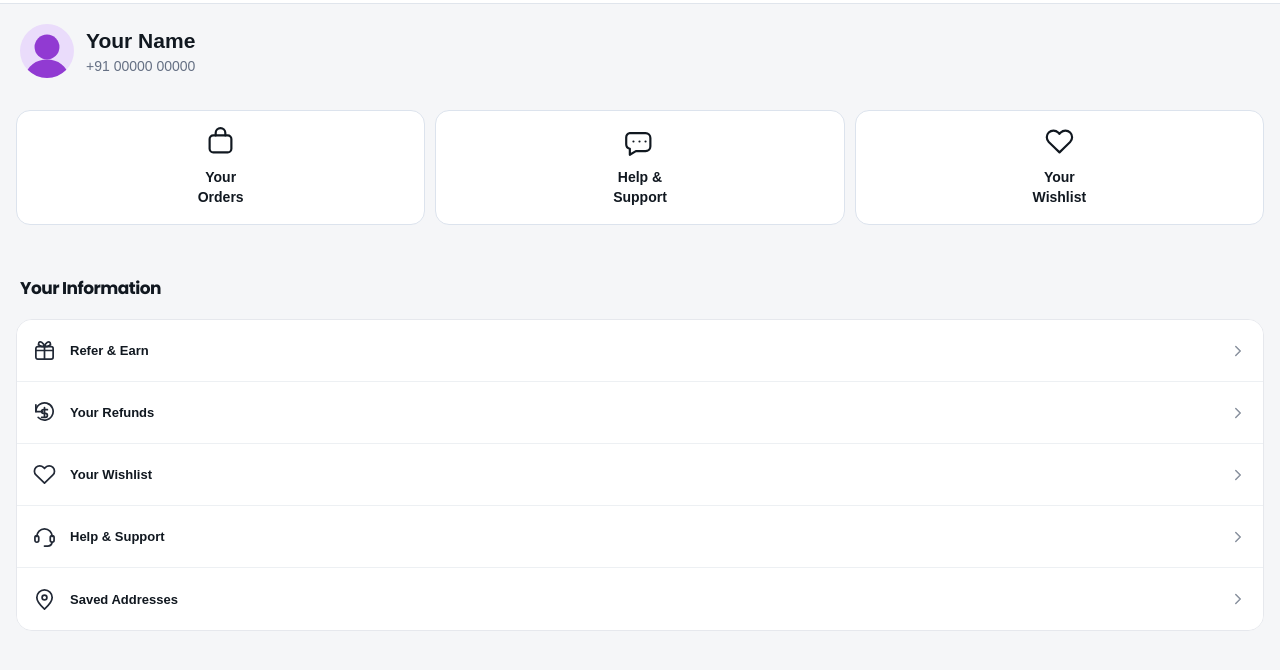
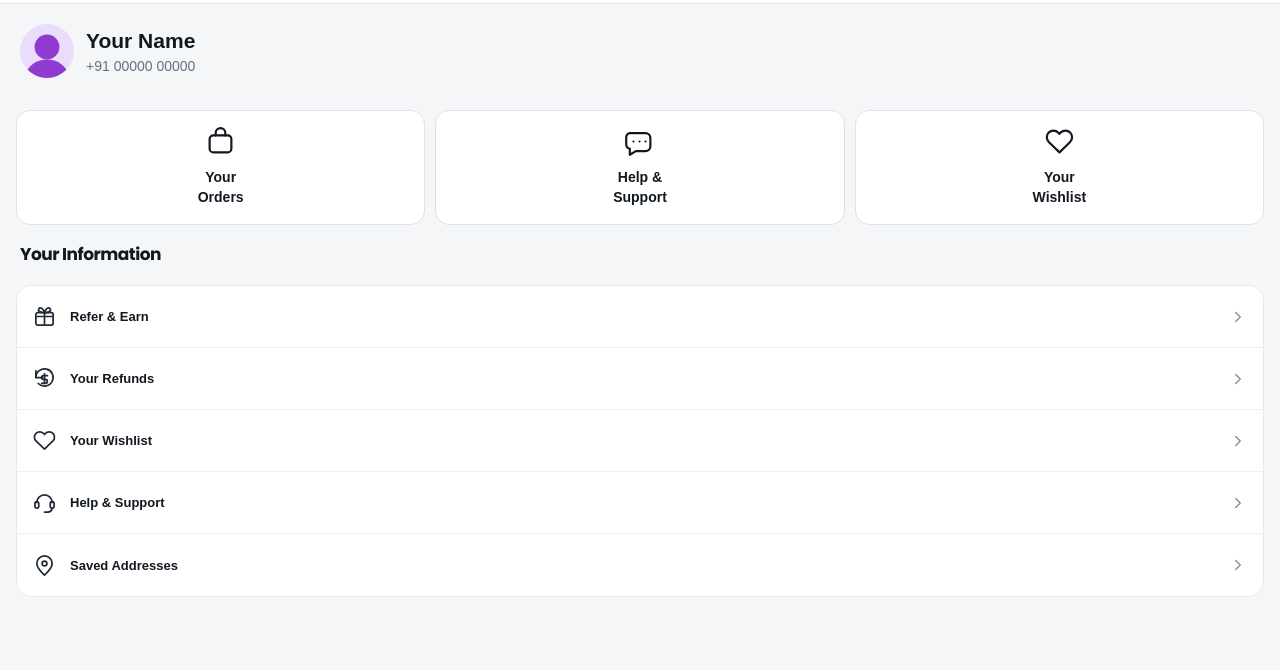
Before and after one commit to cezonalsolutions/mithialogin, a plain HTML site: page index.html in a window 1280 px wide. Shown: the part 106-776 px from the top of the page. Drawn offline with Linux system fonts and the light colour scheme.

Commit message:
Update index.html

```diff
--- a/index.html
+++ b/index.html
@@ -171,8 +171,13 @@
 }
 
 /* YOUR INFORMATION HEADING */
+
+.mithai-profile-quick-actions {
+  padding-bottom: 8px;
+}
+
 .mithai-info-heading {
-  margin: 25px 0 18px 20px;
+  margin: 8px 0 18px 20px;
   font-family: 'Poppins', sans-serif;
   font-size: 17px;
   font-weight: 700;
@@ -180,6 +185,7 @@
   color: #111820;
   text-align: left;
 }
+
 
 /* INFORMATION WHITE BOX */
 .mithai-info-box {
```
